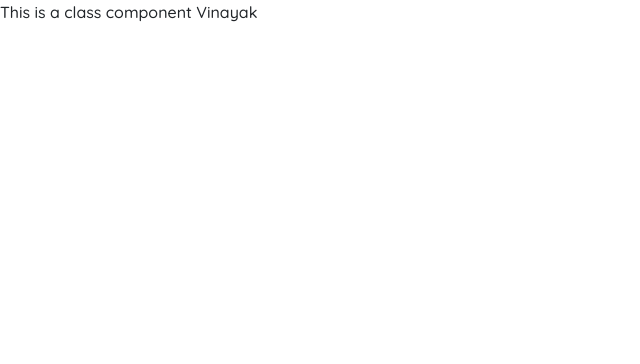
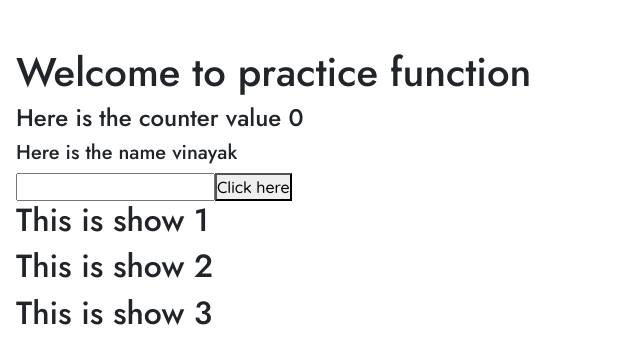
Before and after one commit to Vinayak539/vnkexpress-react-frontend, a React (Create React App) app: page /practice in a window 1280 px wide. Shown: the top 364 px of the page, without its empty margins (0-640 px from the left). Built offline with nearby package versions, Linux system fonts and the light colour scheme.

Commit message:
some practice

```diff
--- a/package.json
+++ b/package.json
@@ -12,6 +12,7 @@
     "axios": "^0.27.2",
     "bootstrap": "^5.1.3",
     "font-awesome": "^4.7.0",
+    "jquery": "^3.6.0",
     "react": "^17.0.2",
     "react-bootstrap": "^2.2.1",
     "react-dom": "^17.0.2",
--- a/src/App.js
+++ b/src/App.js
@@ -2,7 +2,7 @@
 import Home from './modules/home.jsx';
 import About from './modules/about';
 import BookTickets from "./modules/book_tickets";
-import Practice from "./modules/practice";
+import Practice, {PracticeFunction} from "./modules/practice";
 import BusResults from "./modules/busResults.jsx";
 import BookSeats from "./modules/bookSeats.jsx";
 import './App.css';
@@ -17,7 +17,8 @@ function App() {
             <Route exact path="/" element={<Home/>} />
             <Route path="/aboutus" element={ <About/> } />
             <Route path="/tickets" element={ <BookTickets/> } />
-            <Route path="/practice" element={ <Practice name="Vinayak"/> } />
+            {/* <Route path="/practice" element={ <Practice name="Vinayak"/> } /> */}
+            <Route path="/practice" element={ <PracticeFunction/> } />
             <Route path="/results/:source/:destination/:date" element={ <BusResults/> } />
             <Route path="/book-seats" element={ <BookSeats/> } />
         </Routes>
--- a/src/modules/practice.jsx
+++ b/src/modules/practice.jsx
@@ -1,20 +1,94 @@
 // import React from 'react-dom';
-import * as React from "react";
+import React, { useState, useReducer, useRef } from "react";
+
+function PracticeFunction() {
+  const inputReference = useRef(null);
+  const [state, dispatch] = useReducer(reducer, { count: 0, name: "vinayak" });
+  const [myObj, setMyObj] = useState({
+    show1: true,
+    show2: true,
+    show3: true,
+  });
+
+  function reducer(state, action) {
+    switch (action.type) {
+      case "FUN1":
+        return { count: state.count + 1, name: state.name + "ravi" };
+      case "FUN2":
+        return { count: state.count + 1, name: state.name + "surshetty" };
+      default:
+        return state;
+    }
+  }
+  function handleClick() {
+    // if(state.count === 1){
+    //     dispatch({type: "FUN2"});
+    // }else{
+    //     dispatch({type: "FUN1"});
+    // }
+    var inputText = inputReference.current;
+    // console.log("useRef result", inputReference.current);
+
+    setMyObj((prev)=>{
+        // console.log("This is the new object", { ...prev, show1: !prev.show1 } );
+        return { ...prev, show1: !prev.show1 }
+    });
+  }
 
 
-class Practice extends React.Component{
-    constructor(props){
+
+  return (
+    <div class="px-3 py-5">
+      <h1>Welcome to practice function</h1>
+      <h4>Here is the counter value {state.count}</h4>
+      <h5>Here is the name {state.name}</h5>
+      <input type="text" ref={inputReference} className="text-input myinput" />
+      <button
+        onClick={() => {
+          handleClick();
+        }}
+      >
+        Click here
+      </button>
+
+      <div>
+        {myObj.show1 && <h2>This is show 1</h2>}
+        {myObj.show2 && <h2>This is show 2</h2>}
+        {myObj.show3 && <h2>This is show 3</h2>}
+      </div>
+    </div>
+  );
+}
+
+class Practice extends React.Component {
+  constructor(props) {
     super(props);
 
-        this.state = {}
+    this.state = {
+      count: 0,
+      name: "surshetty",
+    };
   }
-    render(){
+  handleClick() {
+    this.setState({ count: this.state.count + 1, name: this.state.name });
+  }
+  render() {
     return (
       <div class="">
-                This is a class component {this.props.name}
+        This is a class component {this.props.name} and the surname name is{" "}
+        {this.state.name}
+        <h4>Here is the count {this.state.count}</h4>
+        <button
+          onClick={() => {
+            this.handleClick();
+          }}
+        >
+          Click here
+        </button>
       </div>
-        )
+    );
   }
 }
 
 export default Practice;
+export { PracticeFunction };
```
Also changed, not shown: 1 other file (tests, documents, lock files or other folders). Lines whose indentation alone changed are shown as unchanged.
